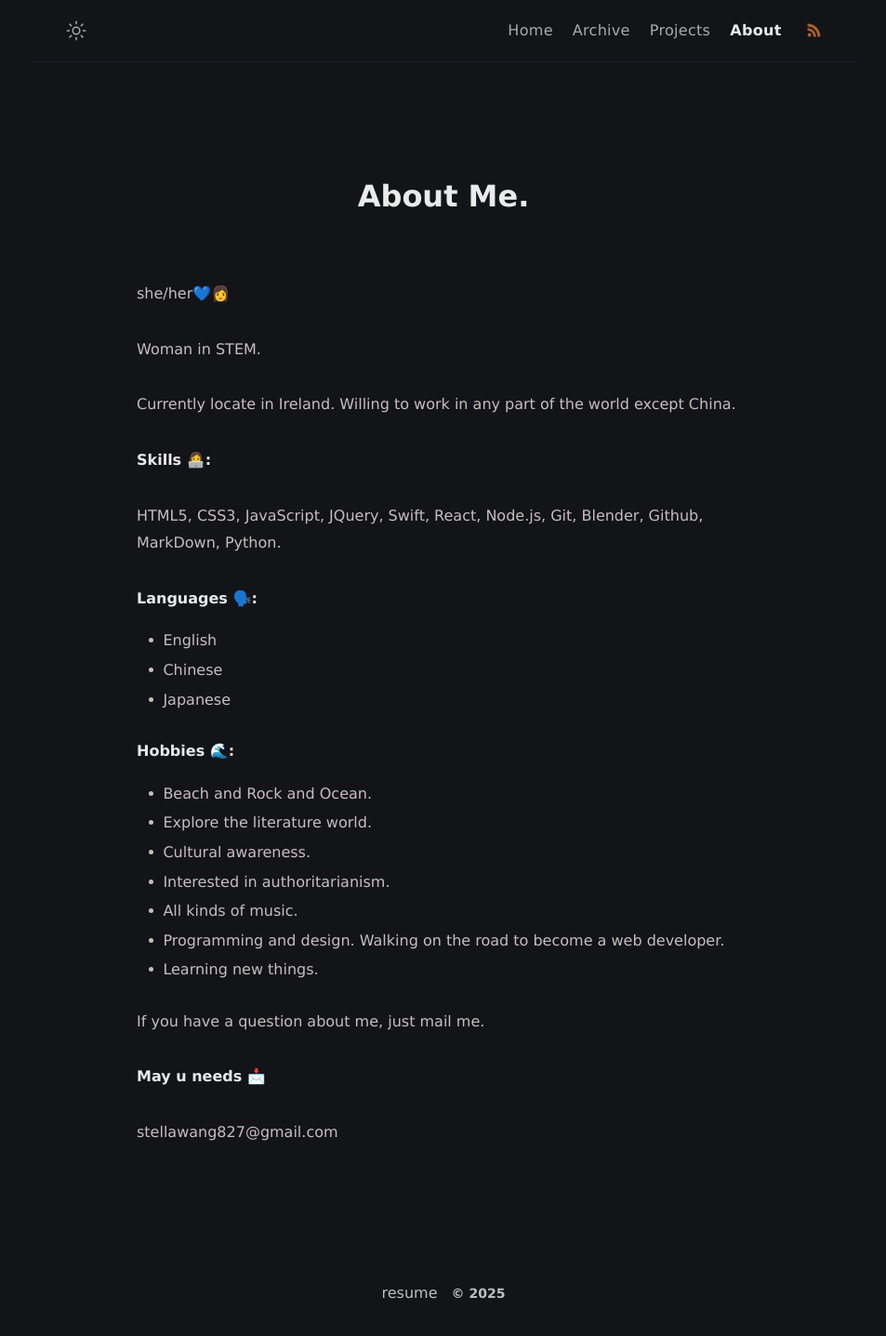
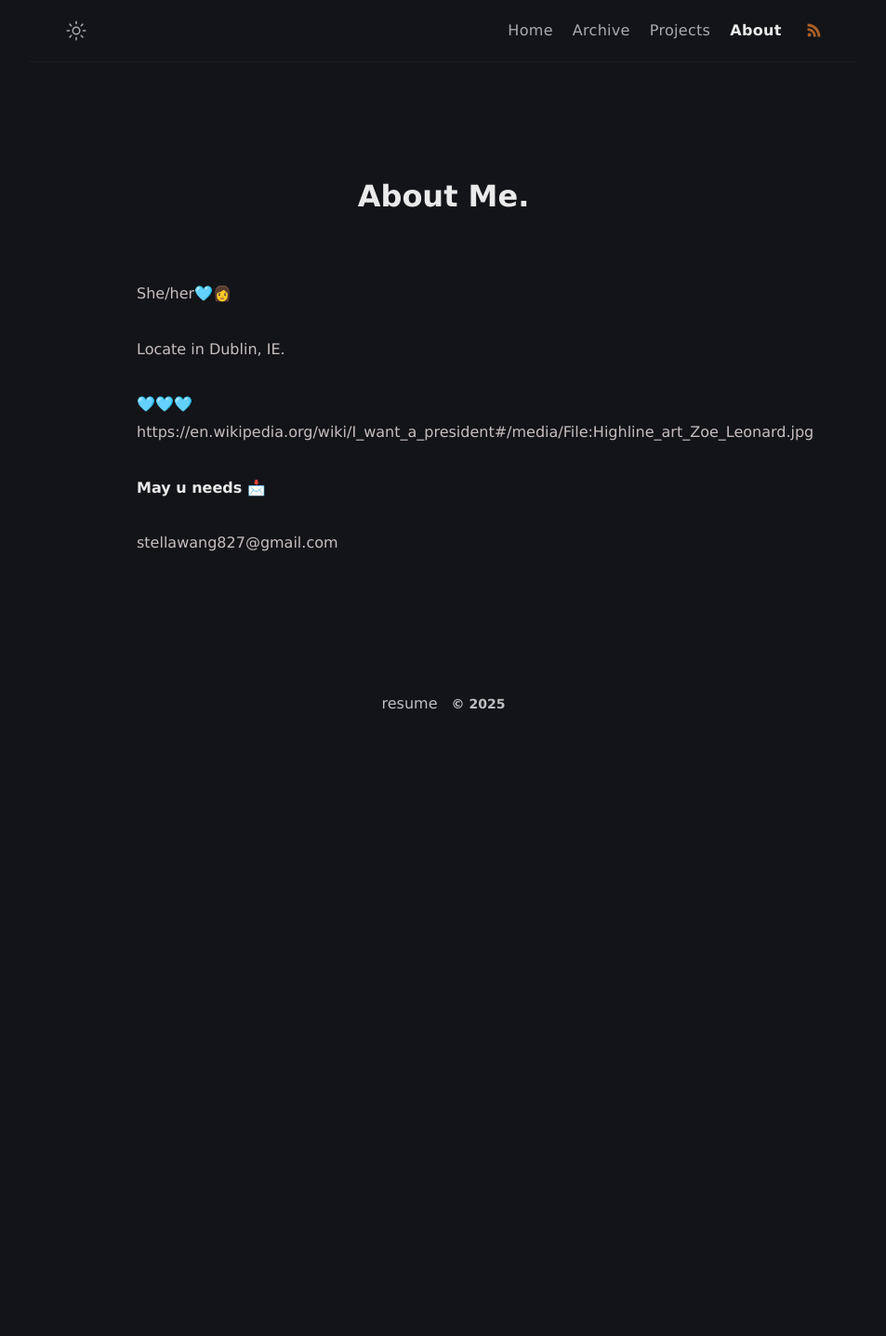
Before and after one commit to stellaWangg/personal_blog, a Jekyll site: the page built from about.md, in a window 1280 px wide. Shown: the whole page at 93% size, without its empty margins (163-1116 px from the left). Built offline with Jekyll 4.4.1, drawn with Linux system fonts in a browser that asks for light colours; after the commit the page ends 900 px from its top, so only the background shows below that.

Commit message:
update about

```diff
--- a/_includes/footer.html
+++ b/_includes/footer.html
@@ -1,5 +1,7 @@
 <footer class="footer">
-  <a class="footer_item" href="javascript::void(0)">resume</a>
+  <a class="footer_item" href="https://stellawangg.github.io/Stella_Wang_CV.pdf"
+    >resume</a
+  >
   <span class="footer_item">&copy; {{ site.time | date: "%Y" }}</span>
 </footer>
 <script src="../assets/js/main.js" defer="defer"></script>
--- a/about.md
+++ b/about.md
@@ -6,33 +6,11 @@ excerpt:
 comments: false
 ---
 
-she/her💙👩
+She/her🩵👩
 
-Woman in STEM.
+Locate in Dublin, IE.
 
-Currently locate in Ireland. Willing to work in any part of the world except China.
-
-**Skills 👩‍💻:**
-
-HTML5, CSS3, JavaScript, JQuery, Swift, React, Node.js, Git, Blender, Github, MarkDown, Python.
-
-**Languages 🗣️:**
-
-- English
-- Chinese
-- Japanese
-
-**Hobbies 🌊:**
-
-- Beach and Rock and Ocean.
-- Explore the literature world.
-- Cultural awareness.
-- Interested in authoritarianism.
-- All kinds of music.
-- Programming and design. Walking on the road to become a web developer.
-- Learning new things.
-
-If you have a question about me, just mail me.
+🩵🩵🩵 https://en.wikipedia.org/wiki/I_want_a_president#/media/File:Highline_art_Zoe_Leonard.jpg
 
 **May u needs 📩**
 
```
